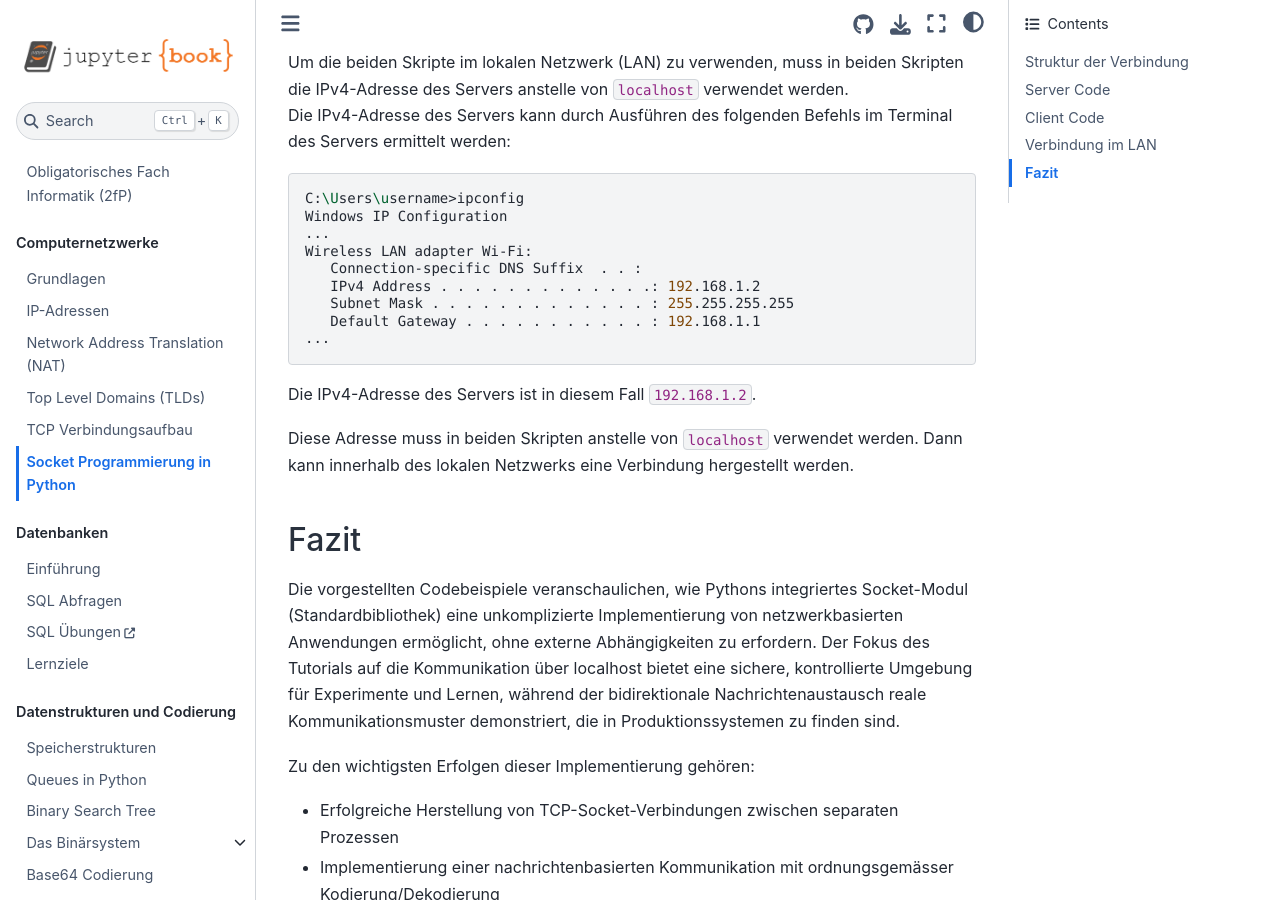
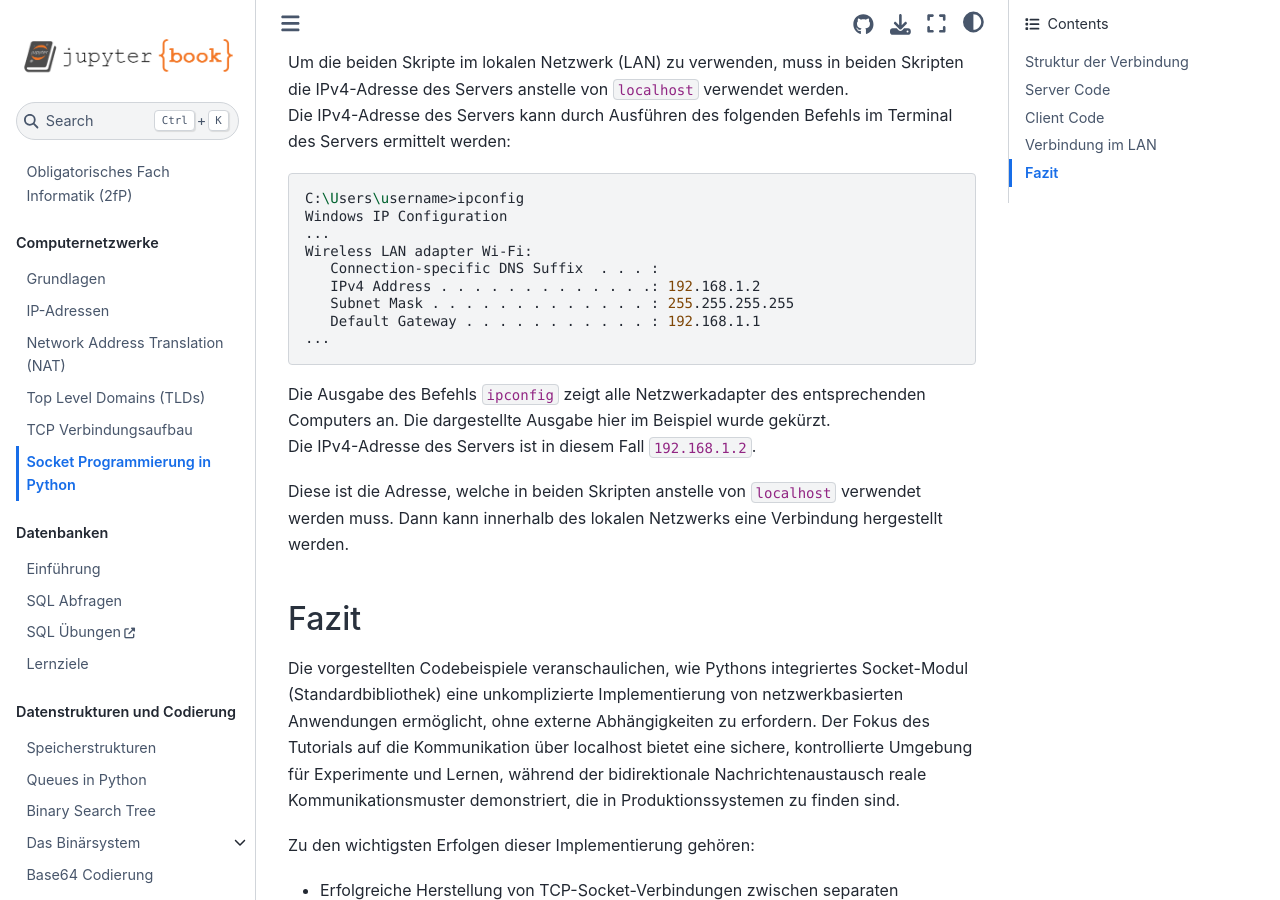
Before and after one commit to SkriptenMk/I_fP_24-28, a Jupyter Book: the page built from docs/250905/sockets.md, in a window 1280 px wide and 900 px high, scrolled down 5200 px. Built offline with Jupyter Book 1.0.4 settings and Sphinx 7.4.7 and the Sphinx Book theme 1.1.4, drawn with Linux system fonts in a browser that asks for light colours.

Commit message:
Ergänze den Text um einen Abschnitt LAN-Verbindung

````diff
--- a/docs/250905/sockets.md
+++ b/docs/250905/sockets.md
@@ -277,16 +277,20 @@ C:\Users\username>ipconfig
 Windows IP Configuration
 ...
 Wireless LAN adapter Wi-Fi:
-   Connection-specific DNS Suffix  . . :
+   Connection-specific DNS Suffix  . . . :
    IPv4 Address . . . . . . . . . . . . .: 192.168.1.2
    Subnet Mask . . . . . . . . . . . . . : 255.255.255.255
    Default Gateway . . . . . . . . . . . : 192.168.1.1
 ...
 ```
+
+Die Ausgabe des Befehls `ipconfig` zeigt alle Netzwerkadapter des
+entsprechenden Computers an. Die dargestellte Ausgabe hier im Beispiel
+wurde gekürzt.
 Die IPv4-Adresse des Servers ist in diesem Fall `192.168.1.2`.
 
-Diese Adresse muss in beiden Skripten anstelle von `localhost` verwendet
-werden. Dann kann innerhalb des lokalen Netzwerks eine Verbindung
+Diese ist die Adresse, welche in beiden Skripten anstelle von `localhost` verwendet
+werden muss. Dann kann innerhalb des lokalen Netzwerks eine Verbindung
 hergestellt werden.
 
 
````
